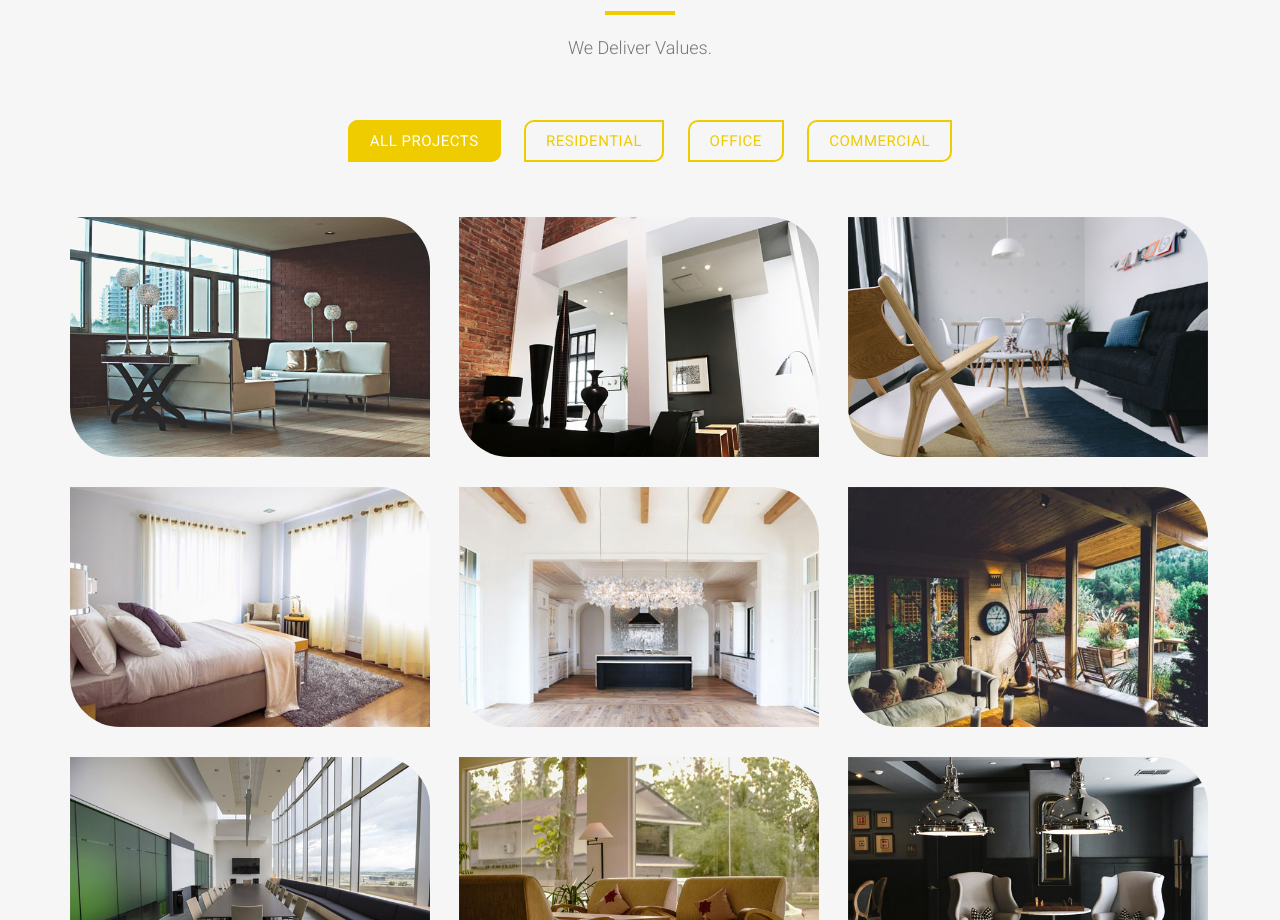
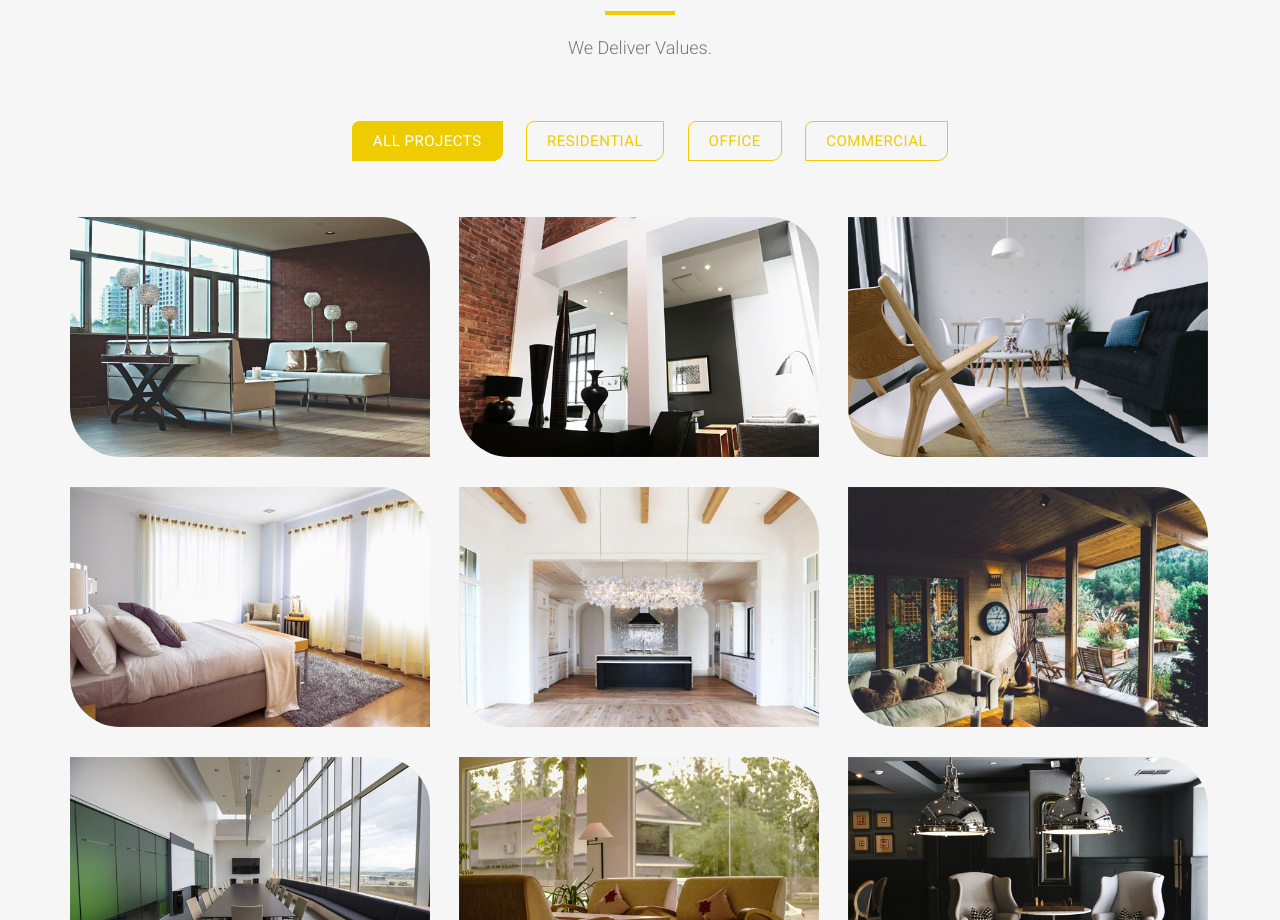
Before and after one commit to lunatic-rohan/yellowdecor, a plain HTML site: page index.html in a window 1280 px wide. Shown: the part 2300-3220 px from the top of the page. Drawn offline with Linux system fonts and the light colour scheme.

Commit message:
Update style.css

```diff
--- a/css/style.css
+++ b/css/style.css
@@ -259,8 +259,8 @@ ol.type li a {
 	font-weight: 400;
 	font-size: 15px;
 	padding: 10px 20px;
-	border: 2px solid #efcc00;
-	border-radius: 10px 0 10px 0;
+	border: 1px solid #efcc00;
+	border-radius: 8px 0 10px 0;
 	text-transform: uppercase;
 	letter-spacing: 0.5px;
 }
```
